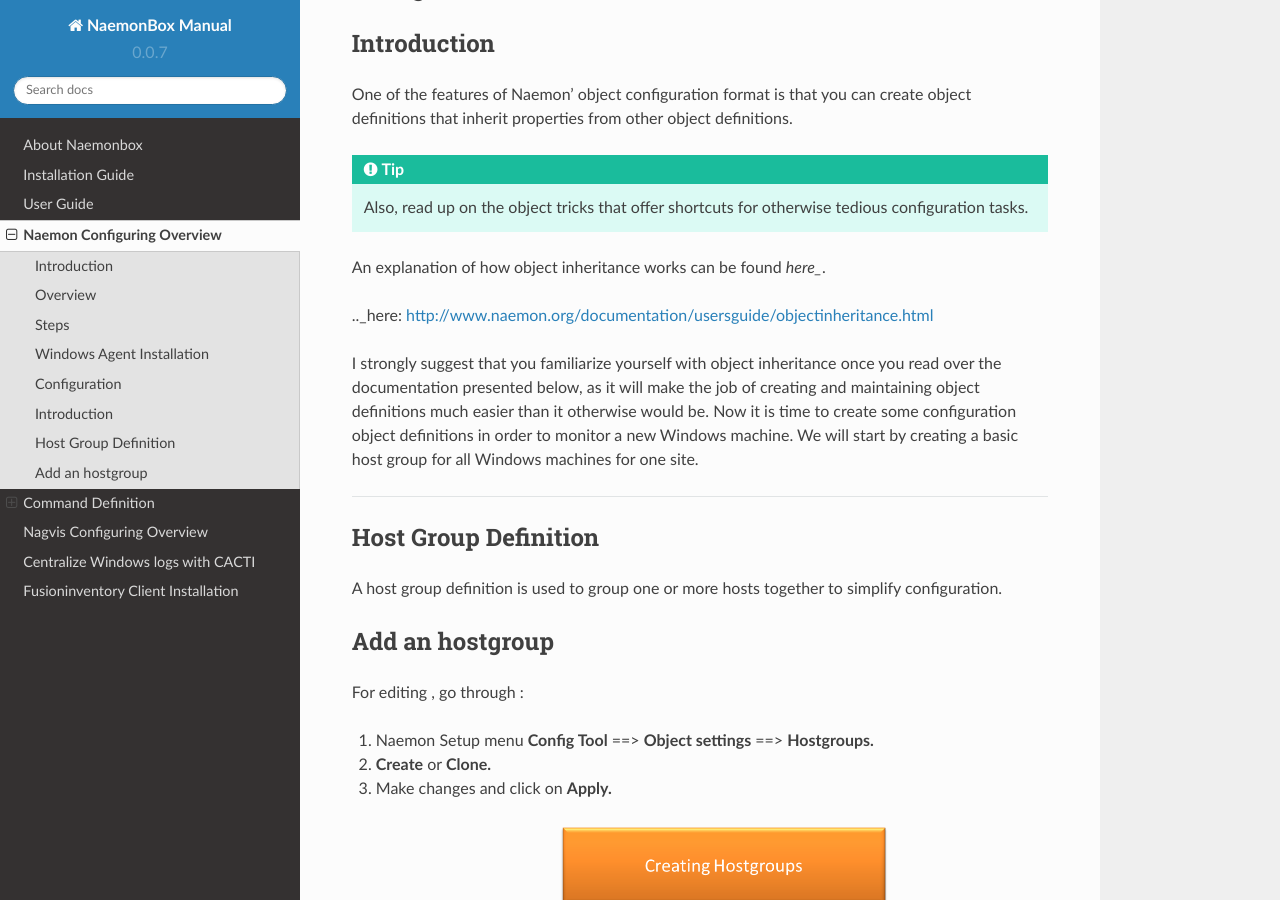
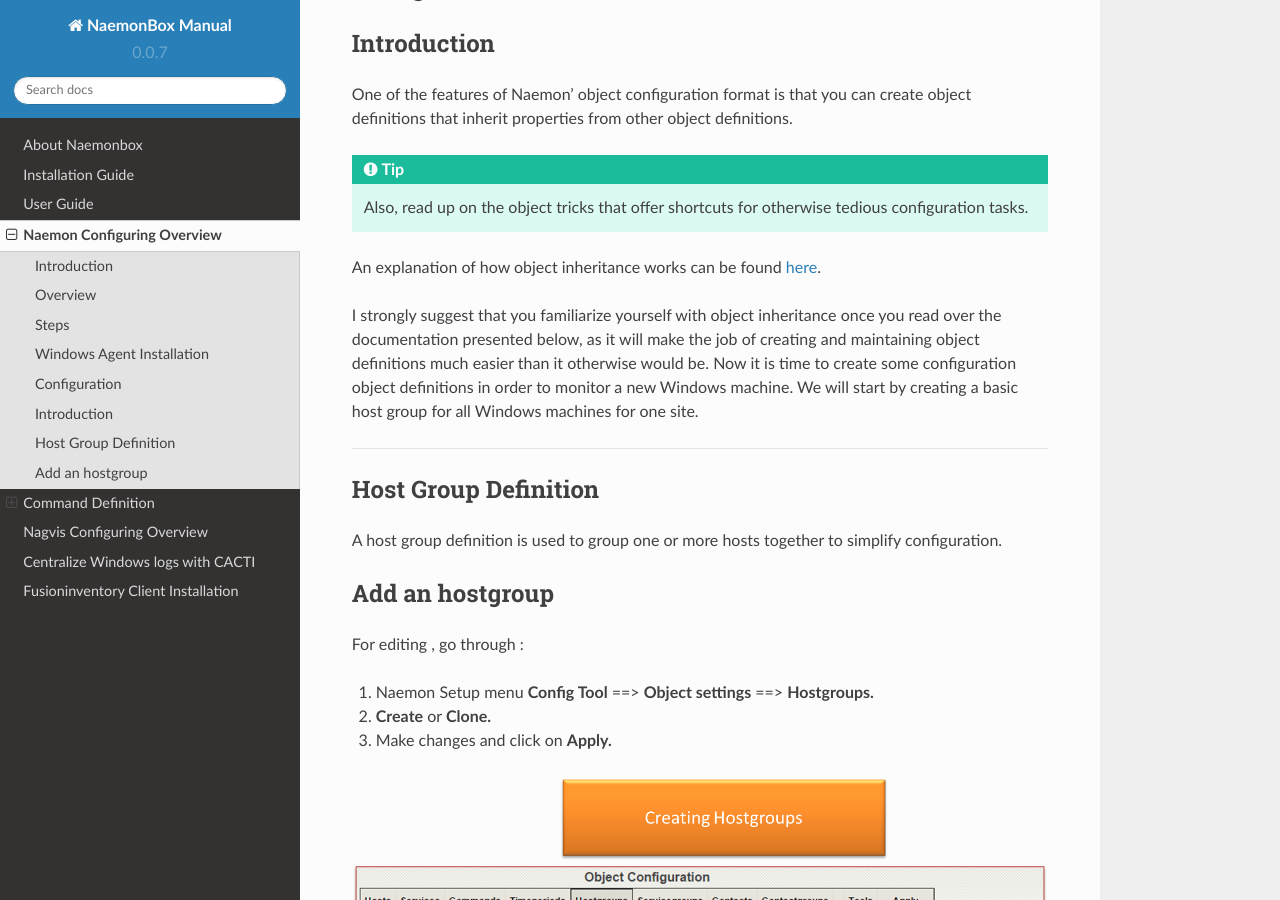
Before and after one commit to mgadi/naemonbox, a Sphinx documentation site: the page built from docs/source/04_Configuring_NaemonBox/index.rst, in a window 1280 px wide and 900 px high, scrolled down 2572 px. Built offline with Sphinx 7.4.7 and the Read the Docs theme 2.0.0, drawn with Linux system fonts in a browser that asks for light colours; pages that are not in the unit, such as notebooks, are missing from menus.

Commit message:
Update index.rst

```diff
--- a/docs/source/04_Configuring_NaemonBox/index.rst
+++ b/docs/source/04_Configuring_NaemonBox/index.rst
@@ -63,9 +63,9 @@
    Also, read up on the object tricks that offer shortcuts for otherwise tedious configuration tasks.
 ..
 
-An explanation of how object inheritance works can be found `here_`.
+An explanation of how object inheritance works can be found `here`_.
 
-.._here: http://www.naemon.org/documentation/usersguide/objectinheritance.html
+.. _here: http://www.naemon.org/documentation/usersguide/objectinheritance.html
 
 I strongly suggest that you familiarize yourself with object inheritance once you read over the documentation presented below, as it will make the job of creating and maintaining object definitions much easier than it otherwise would be.
 Now it is time to create some configuration object definitions in order to monitor a new Windows machine. We will start by creating a basic host group for all Windows machines for one site.
```
